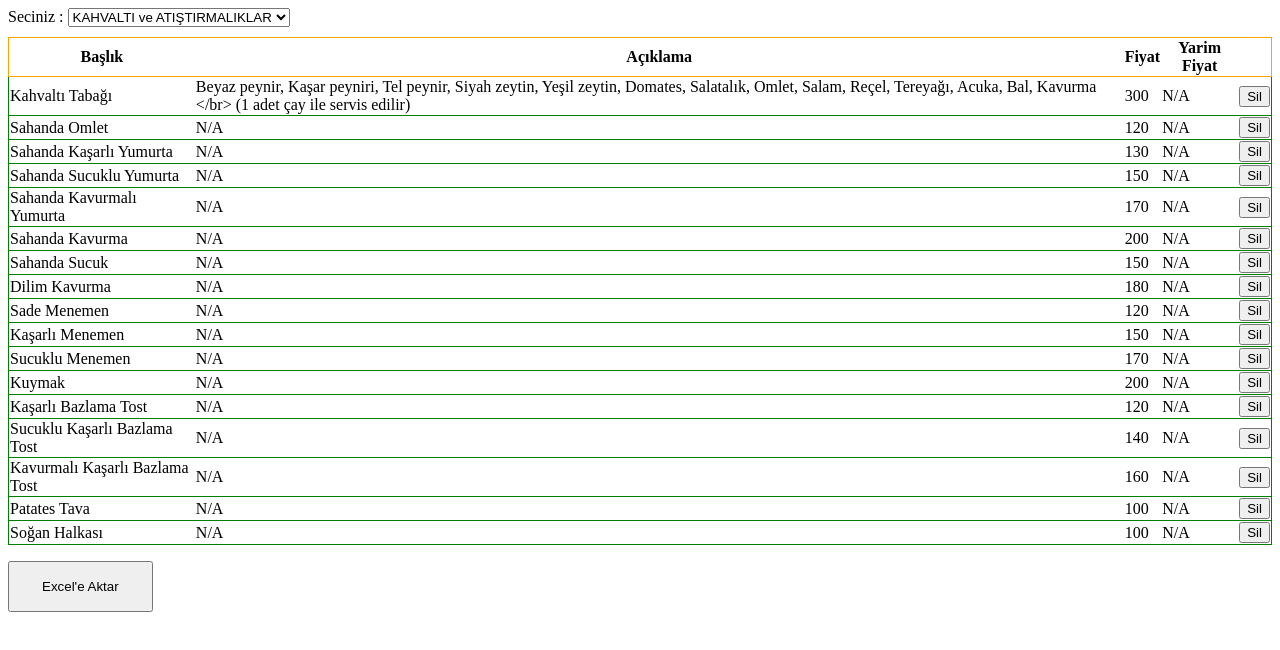
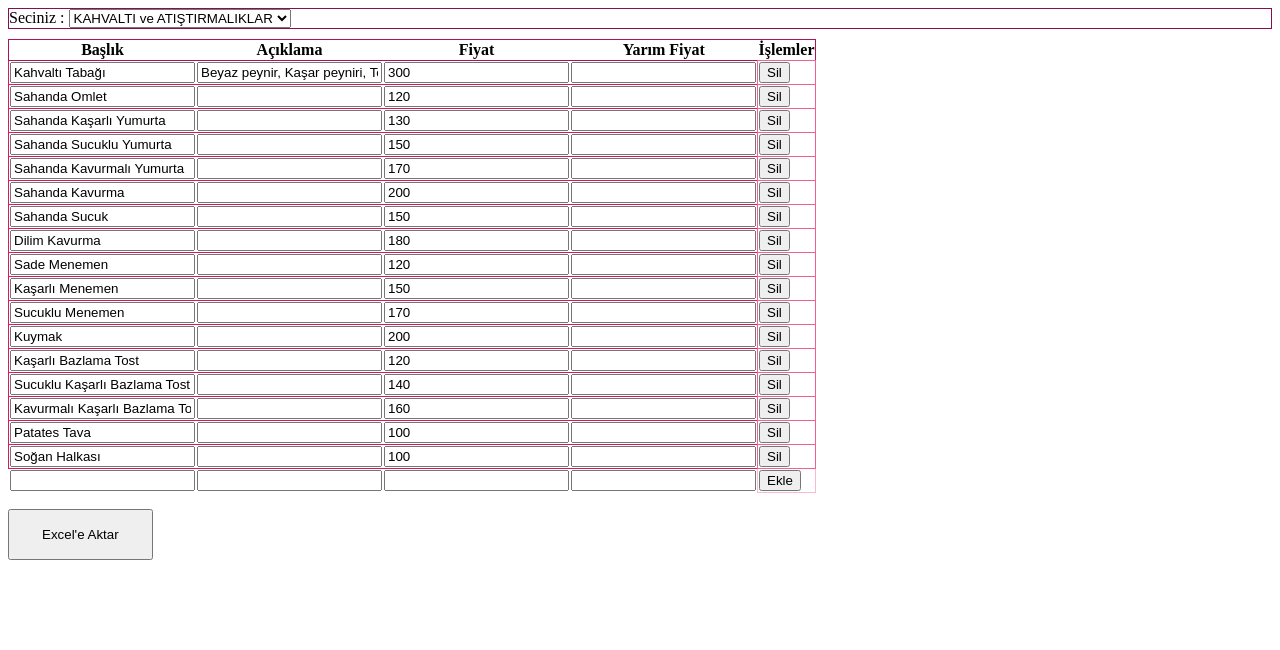
Before and after one commit to sejda1/Dinamik-Menu, a React (Vite) app in the folder Dinamik Menu/: page /mest in a window 1280 px wide. Shown: the top 650 px of the page. Built offline with nearby package versions, Linux system fonts and the light colour scheme.

Commit message:
Excel tablosuna veri ekleme, veri silme ve veri degistirme ozellikleri eklendi.

```diff
--- a/Dinamik Menu/src/AdminPage.jsx
+++ b/Dinamik Menu/src/AdminPage.jsx
@@ -39,10 +39,61 @@ export default function AdminPage({data, setData}) {
     });
   };
 
+const [newOption, setNewOption] = useState({title:'', price:'', halfPrice:'', desc:'',})
+  //Yeni veri ekleme
+  const handleAddOption = () => {
+    setData((prevData) =>
+      prevData.map((section) => {
+
+        if (section.header === selectedHeader) {
+          return {
+            ...section,
+            Options: [
+              ...section.Options, // onceki optionslari koru
+              {
+                ...newOption,
+                price: Number(newOption.price),
+                halfPrice: Number(newOption.halfPrice),
+              },
+            ],
+          };
+        }
+        // Diger section'ları aynen döndür
+        return section;
+      })
+    );
+
+    // Formu sıfırla
+    setNewOption({ title: "", desc: "", price: "", halfPrice: "" });
+  };
+
+ const handleInputChange = (e) => {
+    const {name, value} = e.target;
+    setNewOption((prev)=>({
+        ...prev,
+        [name]:value,
+    }))
+};
+const handleEditOption = (index, field, value) => {
+    setData((prevData) =>
+      prevData.map((section) =>
+        section.header === selectedHeader
+          ? {
+              ...section,
+              Options: section.Options.map((option, idx) =>
+                idx === index ? { ...option, [field]: value } : option
+              ),
+            }
+          : section
+      )
+    );
+  };
+
+
   return (
     <>
       {/* Dropdown Select Box */}
-      <div>
+      <div style={{ border: "1px solid 	#880E4F" }}>
         <label>
           Seciniz : {""}
           <select value={selectedHeader} onChange={handleChange}>
@@ -57,25 +108,98 @@ export default function AdminPage({data, setData}) {
       {/* Excel Tablosu */}
       <table style={{ marginTop: "10px", borderCollapse: "collapse" }}>
         <thead>
-          <tr style={{ border: "1px solid orange" }}>
+          <tr style={{ border: "1px solid #AD1457" }}>
             <th>Başlık</th>
             <th>Açıklama</th>
             <th>Fiyat</th>
-            <th>Yarim Fiyat</th>
+            <th>Yarım Fiyat</th>
+            <th>İşlemler</th>
           </tr>
         </thead>
         <tbody>
           {selectedOptions.map((option, index) => (
-            <tr style={{ border: "1px solid green" }} key={index}>
-              <td>{option.title}</td>
-              <td>{option.desc || "N/A"}</td>
-              <td>{option.price}</td>
-              <td>{option.halfPrice || "N/A"}</td>
+            <tr key={index} style={{ border: "1px solid #D81B60" }}>
               <td>
+                <input
+                  type="text"
+                  value={option.title}
+                  onChange={(e) =>
+                    handleEditOption(index, "title", e.target.value)
+                  }
+                />
+              </td>
+              <td>
+                <input
+                  type="text"
+                  value={option.desc}
+                  onChange={(e) =>
+                    handleEditOption(index, "desc", e.target.value)
+                  }
+                />
+              </td>
+              <td>
+                <input
+                  type="number"
+                  value={option.price}
+                  onChange={(e) =>
+                    handleEditOption(index, "price", e.target.value)
+                  }
+                />
+              </td>
+              <td>
+                <input
+                  type="number"
+                  value={option.halfPrice}
+                  onChange={(e) =>
+                    handleEditOption(index, "halfPrice", e.target.value)
+                  }
+                />
+              </td>
+              <td style={{ border: "1px solid #F06292"}}>
                 <button onClick={() => handleDelete(index)}>Sil</button>
               </td>
             </tr>
           ))}
+          {/* Yeni satir girisi*/}
+          <tr tyle={{ border: "1px solid #F48FB1"}}>
+            <td>
+                <input
+                type='text'
+                name='title'
+                placeholder=''
+                value= {newOption.title}
+                onChange={handleInputChange}
+                />
+            </td>
+            <td>
+                <input
+                type='text'
+                name='desc'
+                placeholder=''
+                value= {newOption.desc}
+                onChange={handleInputChange}
+                />
+            </td>
+            <td>
+                <input
+                type='text'
+                name='price'
+                placeholder=''
+                value= {newOption.price}
+                onChange={handleInputChange}
+                />
+            </td>
+            <td>
+                <input
+                type='text'
+                name='halfPrice'
+                placeholder=''
+                value= {newOption.halfPrice}
+                onChange={handleInputChange}
+                />
+            </td>
+            <td style={{ border:'1px solid #F8BBD0'}}><button onClick={handleAddOption}>Ekle</button></td>
+          </tr>
         </tbody>
       </table>
       <button
```
